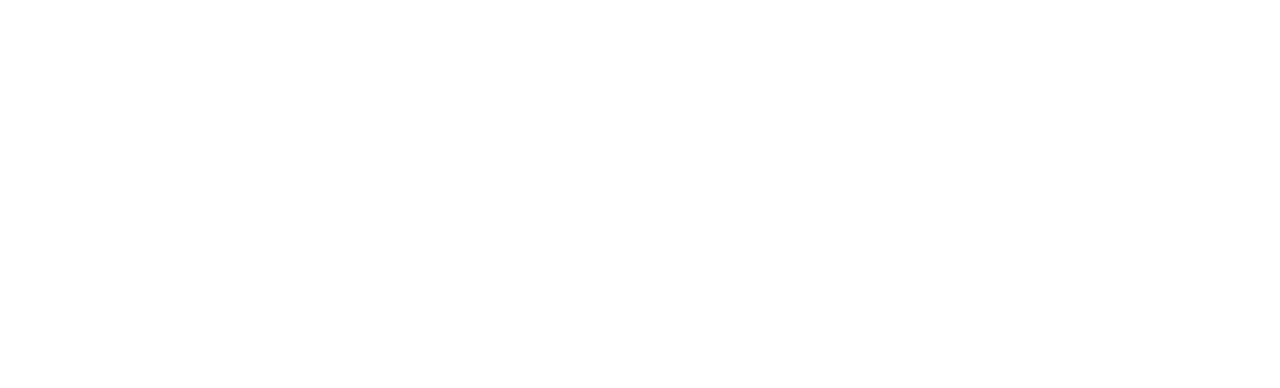
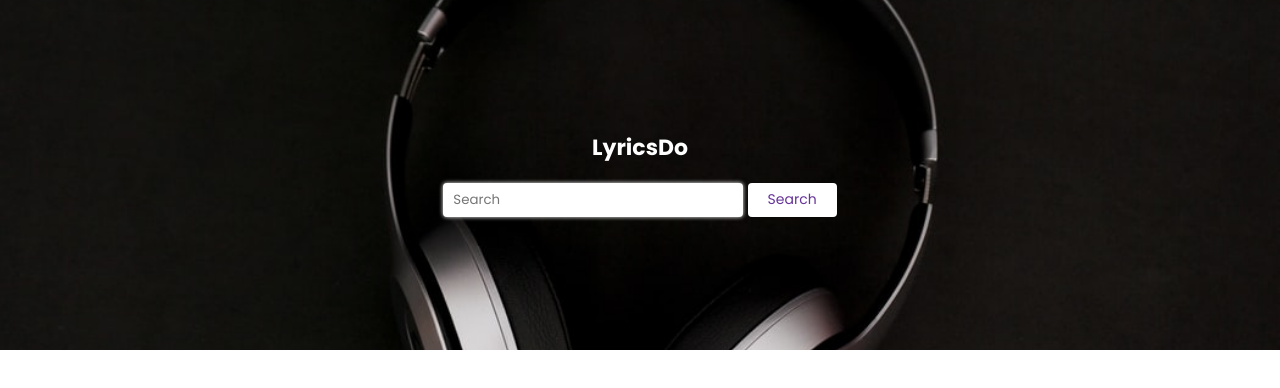
Before and after one commit to pesto-students/lyricsdo-pras75299, a website: page index.html in a window 1280 px wide. Drawn offline with Linux system fonts and the light colour scheme.

Commit message:
WIP- Add background image, search input and required Css

```diff
--- a/index.html
+++ b/index.html
@@ -6,10 +6,19 @@
     <title>LyricsDo- Lyrics Finder App</title>
     <!-- css starts here -->
     <link rel="stylesheet" href="./style.css">
+    <link href="https://fonts.googleapis.com/css2?family=Poppins:wght@200;300;400;500;600;700&display=swap" rel="stylesheet">
     <!-- css ends here -->
 </head>
 <body>
-
+    <section class="main-section">
+        <header>
+            <div class="container">
+                <h1>LyricsDo</h1>
+                <input type="search" class="input-control" placeholder="Search"/>
+                <button class="btn" id="btn">Search</button>
+            </div>
+        </header>
+    </section>
 
     <!-- javascript starts here -->
     <script src="./scripts.js"></script>
--- a/style.css
+++ b/style.css
@@ -2,3 +2,64 @@
     margin: 0px;
     padding: 0px;
 }
+body{font-family: 'Poppins', sans-serif;box-sizing: border-box;}
+
+.main-section{
+    width: 100%;
+    margin: 0 auto;
+    background-color: rebeccapurple;
+    color: white;
+    display: flex;
+    align-items: center;
+    justify-content: center;
+    flex-direction: column;
+    font-family: 'Poppins', sans-serif;
+}
+.main-section header{
+    background: url(./assets/music-bg.jpg) center center no-repeat;
+    background-size: cover;
+    height: 350px;
+    width: 100%;
+    display: grid;
+    place-items: center;
+}
+.container{
+    max-width: 80%;
+    margin: 0 auto;
+}
+h1{
+    font-size: 22px;
+    line-height: 30px;
+    color: white;
+    text-align: center;
+    margin-bottom: 20px;
+}
+.input-control{
+    width: 300px;
+    height: 34px;
+    border-radius: 4px;
+    padding: 10px;
+    line-height: 34px;
+    color: #222;
+    box-shadow: #fff 0 0 4px;
+    border: none;
+    font-family: inherit;
+}
+.input-control:focus{
+    outline: none;
+}
+.btn{
+    height: 34px;
+    padding: 0 20px;
+    border: none;
+    border-radius: 4px;
+    background: white;
+    color: rebeccapurple;
+    cursor: pointer;
+    font-family: inherit;
+    font-size: 14px;
+    display: inline;
+}
+.btn:focus{
+    outline: none;
+}
```
Also changed, not shown: assets/music-bg.jpg (added).
